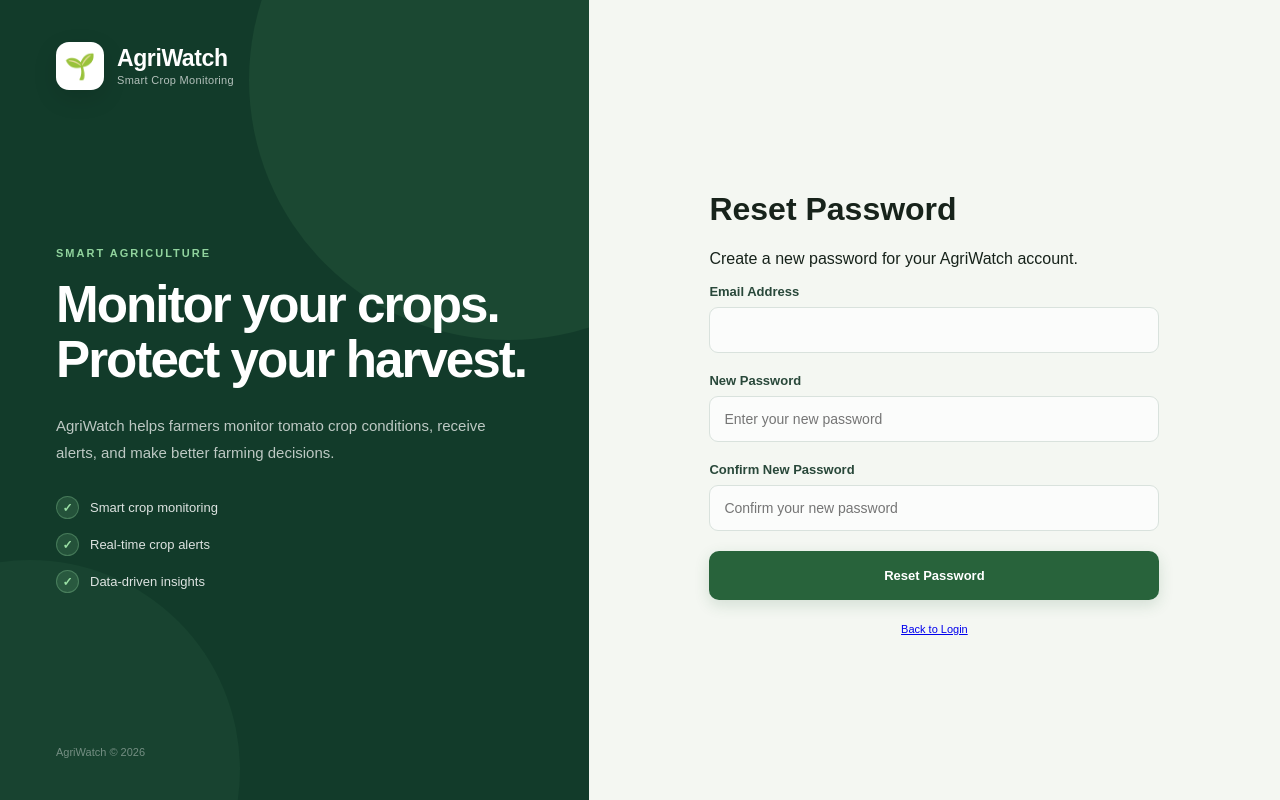
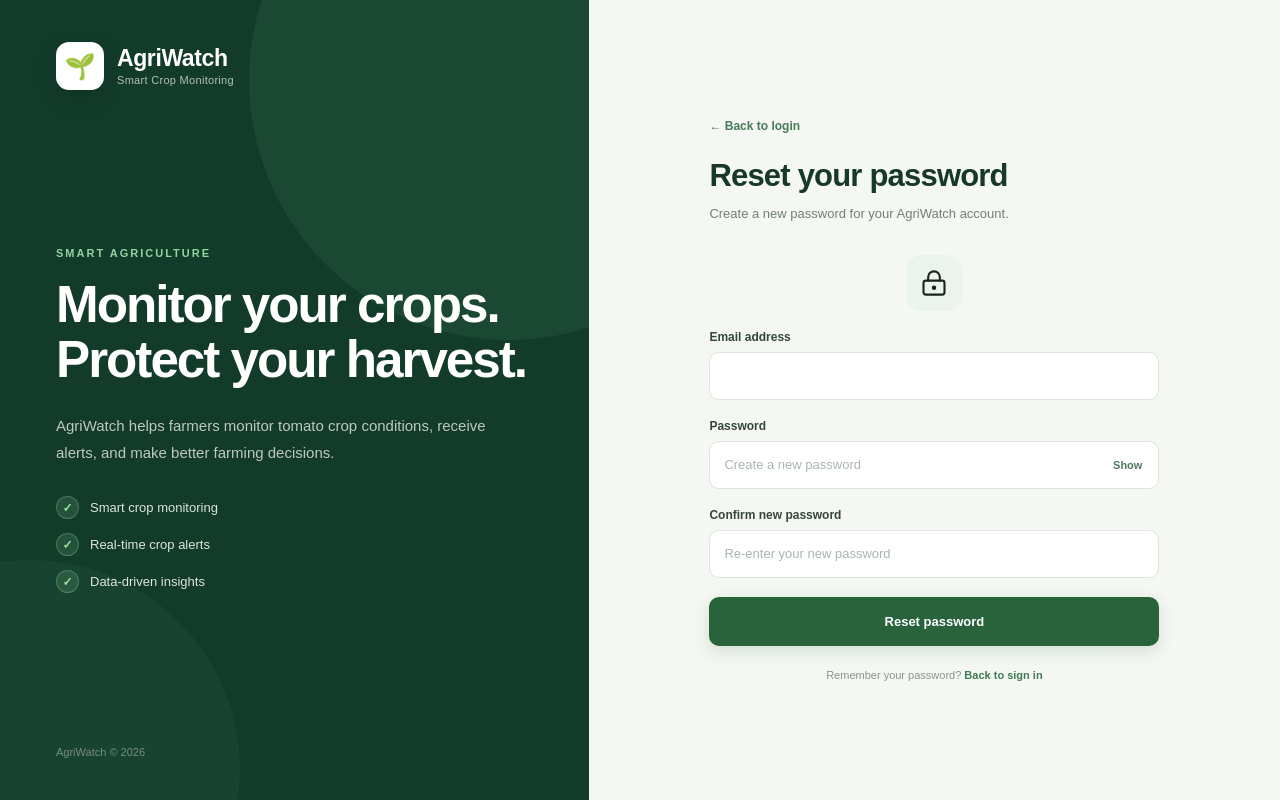
Before and after one commit to ZeinReyes/AgriWatch, a React (Vite) app in the folder agriwatch-frontend/: page /reset-password in a window 1280 px wide. Built offline with nearby package versions, Linux system fonts and the light colour scheme.

Commit message:
auth flow page UI adjustments

```diff
--- a/agriwatch-frontend/src/pages/auth/ForgotPassword.jsx
+++ b/agriwatch-frontend/src/pages/auth/ForgotPassword.jsx
@@ -1,8 +1,6 @@
 import { useState } from "react";
-import {
-  Link,
-  useNavigate,
-} from "react-router-dom";
+import { Link, useNavigate } from "react-router-dom";
+import { CircleAlert, KeyRound } from "lucide-react";
 
 import AuthInput from "../../components/auth/AuthInput";
 import AuthLayout from "../../components/auth/AuthLayout";
@@ -12,18 +10,11 @@ import { forgotPassword } from "../../services/authService";
 const ForgotPassword = () => {
   const navigate = useNavigate();
 
-  const [email, setEmail] =
-    useState("");
+  const [email, setEmail] = useState("");
+  const [error, setError] = useState("");
+  const [loading, setLoading] = useState(false);
 
-  const [error, setError] =
-    useState("");
-
-  const [loading, setLoading] =
-    useState(false);
-
-  const handleSubmit = async (
-    event
-  ) => {
+  const handleSubmit = async (event) => {
     event.preventDefault();
 
     setError("");
@@ -31,18 +22,16 @@ const ForgotPassword = () => {
 
     try {
       await forgotPassword({
-        email,
+        email: email.trim(),
       });
 
       navigate(
-        `/verify-reset-otp?email=${encodeURIComponent(
-          email
-        )}`
+        `/verify-reset-otp?email=${encodeURIComponent(email.trim())}`
       );
     } catch (error) {
       setError(
         error.response?.data?.message ||
-          "Unable to process your request."
+          "Unable to process your request. Please try again."
       );
     } finally {
       setLoading(false);
@@ -52,35 +41,30 @@ const ForgotPassword = () => {
   return (
     <AuthLayout
       title="Forgot your password?"
-      subtitle="Enter your email and we'll send you a verification code to reset your password."
+      subtitle="Enter your email address and we'll send you a verification code to reset your password."
       showBackToLogin
     >
-      <div className="otp-icon">
-        🔐
+      <div className="otp-icon" aria-hidden="true">
+        <KeyRound size={28} strokeWidth={1.8} />
       </div>
 
       {error && (
-        <div className="auth-error">
-          <span>!</span>
-          {error}
+        <div className="auth-error" role="alert">
+          <CircleAlert size={18} strokeWidth={2} />
+          <span>{error}</span>
         </div>
       )}
 
-      <form
-        className="auth-form"
-        onSubmit={handleSubmit}
-      >
+      <form className="auth-form" onSubmit={handleSubmit}>
         <AuthInput
           label="Email address"
           type="email"
           name="email"
           value={email}
-          onChange={(event) =>
-            setEmail(
-              event.target.value
-            )
-          }
+          onChange={(event) => setEmail(event.target.value)}
           placeholder="you@example.com"
+          autoComplete="email"
+          required
         />
 
         <button
@@ -101,10 +85,7 @@ const ForgotPassword = () => {
 
       <p className="auth-footer">
         Remember your password?{" "}
-        <Link
-          to="/login"
-          className="auth-link"
-        >
+        <Link to="/login" className="auth-link">
           Sign in
         </Link>
       </p>
--- a/agriwatch-frontend/src/pages/auth/Login.jsx
+++ b/agriwatch-frontend/src/pages/auth/Login.jsx
@@ -1,8 +1,6 @@
 import { useState } from "react";
-import {
-  Link,
-  useNavigate,
-} from "react-router-dom";
+import { Link, useNavigate } from "react-router-dom";
+import { CircleAlert } from "lucide-react";
 
 import AuthInput from "../../components/auth/AuthInput";
 import PasswordInput from "../../components/auth/PasswordInput";
@@ -20,33 +18,31 @@ const Login = () => {
     password: "",
   });
 
-  const [error, setError] =
-    useState("");
+  const [error, setError] = useState("");
+  const [loading, setLoading] = useState(false);
 
-  const [loading, setLoading] =
-    useState(false);
-
-  const handleChange = (
-    event
-  ) => {
+  const handleChange = (event) => {
     setForm({
       ...form,
-      [event.target.name]:
-        event.target.value,
+      [event.target.name]: event.target.value,
     });
+
+    if (error) {
+      setError("");
+    }
   };
 
-  const handleSubmit = async (
-    event
-  ) => {
+  const handleSubmit = async (event) => {
     event.preventDefault();
 
     setError("");
     setLoading(true);
 
     try {
-      const data =
-        await loginUser(form);
+      const data = await loginUser({
+        email: form.email.trim(),
+        password: form.password,
+      });
 
       login(data);
 
@@ -54,7 +50,7 @@ const Login = () => {
     } catch (error) {
       setError(
         error.response?.data?.message ||
-          "Unable to log in. Please check your credentials."
+          "Unable to sign in. Please check your email and password."
       );
     } finally {
       setLoading(false);
@@ -67,16 +63,13 @@ const Login = () => {
       subtitle="Sign in to your AgriWatch account."
     >
       {error && (
-        <div className="auth-error">
-          <span>!</span>
-          {error}
+        <div className="auth-error" role="alert">
+          <CircleAlert size={18} strokeWidth={2} />
+          <span>{error}</span>
         </div>
       )}
 
-      <form
-        className="auth-form"
-        onSubmit={handleSubmit}
-      >
+      <form className="auth-form" onSubmit={handleSubmit}>
         <AuthInput
           label="Email address"
           type="email"
@@ -84,19 +77,19 @@ const Login = () => {
           value={form.email}
           onChange={handleChange}
           placeholder="you@example.com"
+          autoComplete="email"
+          required
         />
 
         <PasswordInput
           name="password"
           value={form.password}
           onChange={handleChange}
+          autoComplete="current-password"
         />
 
         <div className="auth-forgot-row">
-          <Link
-            to="/forgot-password"
-            className="auth-link"
-          >
+          <Link to="/forgot-password" className="auth-link">
             Forgot password?
           </Link>
         </div>
@@ -121,10 +114,7 @@ const Login = () => {
         <span>New to AgriWatch?</span>
       </div>
 
-      <Link
-        to="/signup"
-        className="auth-secondary-button"
-      >
+      <Link to="/signup" className="auth-secondary-button">
         Create an account
       </Link>
     </AuthLayout>
--- a/agriwatch-frontend/src/pages/auth/ResetPassword.jsx
+++ b/agriwatch-frontend/src/pages/auth/ResetPassword.jsx
@@ -1,6 +1,20 @@
 import { useState } from "react";
-import { Link, useLocation, useNavigate } from "react-router-dom";
+import {
+  Link,
+  useLocation,
+  useNavigate,
+} from "react-router-dom";
+import {
+  CheckCircle2,
+  CircleAlert,
+  LockKeyhole,
+} from "lucide-react";
+
+import AuthInput from "../../components/auth/AuthInput";
+import PasswordInput from "../../components/auth/PasswordInput";
+import PasswordStrength from "../../components/auth/PasswordStrength";
 import AuthLayout from "../../components/auth/AuthLayout";
+
 import { resetPassword } from "../../services/authService";
 
 const ResetPassword = () => {
@@ -12,6 +26,7 @@ const ResetPassword = () => {
 
   const [password, setPassword] = useState("");
   const [confirmPassword, setConfirmPassword] = useState("");
+
   const [error, setError] = useState("");
   const [success, setSuccess] = useState("");
   const [loading, setLoading] = useState(false);
@@ -21,6 +36,13 @@ const ResetPassword = () => {
 
     setError("");
     setSuccess("");
+
+    if (!email) {
+      setError(
+        "Your reset session is incomplete. Please request a new verification code."
+      );
+      return;
+    }
 
     if (!password || !confirmPassword) {
       setError("Please enter and confirm your new password.");
@@ -41,7 +63,7 @@ const ResetPassword = () => {
 
     if (!otp) {
       setError(
-        "Your password reset session has expired. Please request a new OTP."
+        "Your password reset session has expired. Please request a new verification code."
       );
       return;
     }
@@ -56,9 +78,10 @@ const ResetPassword = () => {
       });
 
       sessionStorage.removeItem("agriwatch_reset_otp");
+      sessionStorage.removeItem("agriwatch_reset_email");
 
       setSuccess(
-        "Your password has been reset successfully. You can now log in."
+        "Your password has been reset successfully. Redirecting you to sign in..."
       );
 
       setTimeout(() => {
@@ -75,91 +98,91 @@ const ResetPassword = () => {
   };
 
   return (
-    <AuthLayout>
-      <div className="auth-form-container">
-        <div className="auth-header">
-          <h1>Reset Password</h1>
-
-          <p>
-            Create a new password for your AgriWatch account.
-          </p>
+    <AuthLayout
+      title="Reset your password"
+      subtitle="Create a new password for your AgriWatch account."
+      showBackToLogin
+    >
+      <div className="otp-icon" aria-hidden="true">
+        <LockKeyhole size={28} strokeWidth={1.8} />
       </div>
 
-        <form onSubmit={handleSubmit}>
       {error && (
-            <div className="auth-error">
-              {error}
+        <div className="auth-error" role="alert">
+          <CircleAlert size={18} strokeWidth={2} />
+          <span>{error}</span>
         </div>
       )}
 
       {success && (
-            <div className="auth-success">
-              {success}
+        <div className="auth-success" role="status">
+          <CheckCircle2 size={18} strokeWidth={2} />
+          <span>{success}</span>
         </div>
       )}
 
-          <div className="form-group">
-            <label htmlFor="email">
-              Email Address
-            </label>
-
-            <input
-              id="email"
+      <form className="auth-form" onSubmit={handleSubmit}>
+        <AuthInput
+          label="Email address"
           type="email"
+          name="email"
           value={email}
           disabled
+          autoComplete="email"
         />
-          </div>
 
-          <div className="form-group">
-            <label htmlFor="password">
-              New Password
-            </label>
+        <PasswordInput
+          name="password"
+          value={password}
+          onChange={(event) => setPassword(event.target.value)}
+          placeholder="Create a new password"
+          autoComplete="new-password"
+        />
 
-            <input
-              id="password"
-              type="password"
-              placeholder="Enter your new password"
-              value={password}
-              onChange={(event) =>
-                setPassword(event.target.value)
-              }
-              disabled={loading}
-            />
-          </div>
+        <PasswordStrength password={password} />
 
-          <div className="form-group">
+        <div className="auth-input-group">
           <label htmlFor="confirmPassword">
-              Confirm New Password
+            Confirm new password
           </label>
 
           <input
             id="confirmPassword"
+            name="confirmPassword"
             type="password"
-              placeholder="Confirm your new password"
             value={confirmPassword}
             onChange={(event) =>
               setConfirmPassword(event.target.value)
             }
+            placeholder="Re-enter your new password"
+            autoComplete="new-password"
             disabled={loading}
+            required
           />
         </div>
 
         <button
           type="submit"
           className="auth-button"
-            disabled={loading}
+          disabled={loading || Boolean(success)}
         >
-            {loading ? "Resetting Password..." : "Reset Password"}
+          {loading ? (
+            <>
+              <span className="button-spinner" />
+              Resetting password...
+            </>
+          ) : (
+            "Reset password"
+          )}
         </button>
       </form>
 
-        <div className="auth-footer">
-          <Link to="/login">
-            Back to Login
+      <p className="auth-footer">
+        Remember your password?{" "}
+        <Link to="/login" className="auth-link">
+          Back to sign in
         </Link>
-        </div>
-      </div>
+      </p>
     </AuthLayout>
   );
 };
--- a/agriwatch-frontend/src/pages/auth/Signup.jsx
+++ b/agriwatch-frontend/src/pages/auth/Signup.jsx
@@ -1,8 +1,6 @@
 import { useState } from "react";
-import {
-  Link,
-  useNavigate,
-} from "react-router-dom";
+import { Link, useNavigate } from "react-router-dom";
+import { CircleAlert } from "lucide-react";
 
 import AuthInput from "../../components/auth/AuthInput";
 import PasswordInput from "../../components/auth/PasswordInput";
@@ -20,42 +18,42 @@ const Signup = () => {
     password: "",
   });
 
-  const [error, setError] =
-    useState("");
+  const [error, setError] = useState("");
+  const [loading, setLoading] = useState(false);
 
-  const [loading, setLoading] =
-    useState(false);
-
-  const handleChange = (
-    event
-  ) => {
+  const handleChange = (event) => {
     setForm({
       ...form,
-      [event.target.name]:
-        event.target.value,
+      [event.target.name]: event.target.value,
     });
+
+    if (error) {
+      setError("");
+    }
   };
 
-  const handleSubmit = async (
-    event
-  ) => {
+  const handleSubmit = async (event) => {
     event.preventDefault();
 
     setError("");
     setLoading(true);
 
     try {
-      await registerUser(form);
+      await registerUser({
+        full_name: form.full_name.trim(),
+        email: form.email.trim(),
+        password: form.password,
+      });
 
       navigate(
         `/verify-email?email=${encodeURIComponent(
-          form.email
+          form.email.trim()
         )}`
       );
     } catch (error) {
       setError(
         error.response?.data?.message ||
-          "Unable to create your account."
+          "Unable to create your account. Please review your information and try again."
       );
     } finally {
       setLoading(false);
@@ -65,19 +63,16 @@ const Signup = () => {
   return (
     <AuthLayout
       title="Create your account"
-      subtitle="Start monitoring your tomato crops with AgriWatch."
+      subtitle="Set up your AgriWatch account to monitor your farm and crops."
     >
       {error && (
-        <div className="auth-error">
-          <span>!</span>
-          {error}
+        <div className="auth-error" role="alert">
+          <CircleAlert size={18} strokeWidth={2} />
+          <span>{error}</span>
         </div>
       )}
 
-      <form
-        className="auth-form"
-        onSubmit={handleSubmit}
-      >
+      <form className="auth-form" onSubmit={handleSubmit}>
         <AuthInput
           label="Full name"
           name="full_name"
@@ -85,6 +80,7 @@ const Signup = () => {
           onChange={handleChange}
           placeholder="Enter your full name"
           autoComplete="name"
+          required
         />
 
         <AuthInput
@@ -94,6 +90,8 @@ const Signup = () => {
           value={form.email}
           onChange={handleChange}
           placeholder="you@example.com"
+          autoComplete="email"
+          required
         />
 
         <PasswordInput
@@ -104,9 +102,7 @@ const Signup = () => {
           autoComplete="new-password"
         />
 
-        <PasswordStrength
-          password={form.password}
-        />
+        <PasswordStrength password={form.password} />
 
         <button
           type="submit"
@@ -126,10 +122,7 @@ const Signup = () => {
 
       <p className="auth-footer">
         Already have an account?{" "}
-        <Link
-          to="/login"
-          className="auth-link"
-        >
+        <Link to="/login" className="auth-link">
           Sign in
         </Link>
       </p>
--- a/agriwatch-frontend/src/pages/auth/VerifyEmail.jsx
+++ b/agriwatch-frontend/src/pages/auth/VerifyEmail.jsx
@@ -4,6 +4,11 @@ import {
   useLocation,
   useNavigate,
 } from "react-router-dom";
+import {
+  CheckCircle2,
+  CircleAlert,
+  MailCheck,
+} from "lucide-react";
 
 import AuthLayout from "../../components/auth/AuthLayout";
 
@@ -16,69 +21,61 @@ const VerifyEmail = () => {
   const location = useLocation();
   const navigate = useNavigate();
 
-  const params =
-    new URLSearchParams(
-      location.search
-    );
+  const params = new URLSearchParams(location.search);
+  const initialEmail = params.get("email") || "";
 
-  const initialEmail =
-    params.get("email") || "";
+  const [email, setEmail] = useState(initialEmail);
+  const [otp, setOtp] = useState("");
 
-  const [email, setEmail] =
-    useState(initialEmail);
+  const [error, setError] = useState("");
+  const [success, setSuccess] = useState("");
 
-  const [otp, setOtp] =
-    useState("");
+  const [loading, setLoading] = useState(false);
+  const [resending, setResending] = useState(false);
 
-  const [error, setError] =
-    useState("");
-
-  const [success, setSuccess] =
-    useState("");
-
-  const [loading, setLoading] =
-    useState(false);
-
-  const [resending, setResending] =
-    useState(false);
-
-  const [
-    countdown,
-    setCountdown,
-  ] = useState(0);
+  const [countdown, setCountdown] = useState(0);
 
   useEffect(() => {
-    if (countdown <= 0) return;
+    if (countdown <= 0) {
+      return;
+    }
 
     const timer = setInterval(() => {
-      setCountdown(
-        (previous) =>
-          previous - 1
-      );
+      setCountdown((previous) => previous - 1);
     }, 1000);
 
-    return () =>
-      clearInterval(timer);
+    return () => clearInterval(timer);
   }, [countdown]);
 
-  const handleOtpChange = (
-    event
-  ) => {
-    const value =
-      event.target.value
-        .replace(/\D/g, "")
-        .slice(0, 6);
+  const handleOtpChange = (event) => {
+    const value = event.target.value
+      .replace(/\D/g, "")
+      .slice(0, 6);
 
     setOtp(value);
+    setError("");
   };
 
-  const handleSubmit = async (
-    event
-  ) => {
+  const handleSubmit = async (event) => {
     event.preventDefault();
 
     setError("");
     setSuccess("");
+
+    if (!email) {
+      setError(
+        "Email address is missing. Please return to signup and try again."
+      );
+      return;
+    }
+
+    if (otp.length !== 6) {
+      setError(
+        "Please enter the complete 6-digit verification code."
+      );
+      return;
+    }
+
     setLoading(true);
 
     try {
@@ -88,7 +85,7 @@ const VerifyEmail = () => {
       });
 
       setSuccess(
-        "Your email has been verified successfully."
+        "Your email has been verified successfully. Redirecting you to sign in..."
       );
 
       setTimeout(() => {
@@ -105,7 +102,9 @@ const VerifyEmail = () => {
   };
 
   const handleResend = async () => {
-    if (countdown > 0) return;
+    if (countdown > 0 || resending) {
+      return;
+    }
 
     setError("");
     setSuccess("");
@@ -135,11 +134,11 @@ const VerifyEmail = () => {
   return (
     <AuthLayout
       title="Verify your email"
-      subtitle="We've sent a 6-digit verification code to your email address."
+      subtitle="Enter the 6-digit verification code sent to your email address."
       showBackToLogin
     >
-      <div className="otp-icon">
-        ✉
+      <div className="otp-icon" aria-hidden="true">
+        <MailCheck size={28} strokeWidth={1.8} />
       </div>
 
       <div className="otp-email">
@@ -148,23 +147,20 @@ const VerifyEmail = () => {
       </div>
 
       {error && (
-        <div className="auth-error">
-          <span>!</span>
-          {error}
+        <div className="auth-error" role="alert">
+          <CircleAlert size={18} strokeWidth={2} />
+          <span>{error}</span>
         </div>
       )}
 
       {success && (
-        <div className="auth-success">
-          <span>✓</span>
-          {success}
+        <div className="auth-success" role="status">
+          <CheckCircle2 size={18} strokeWidth={2} />
+          <span>{success}</span>
         </div>
       )}
 
-      <form
-        className="auth-form"
-        onSubmit={handleSubmit}
-      >
+      <form className="auth-form" onSubmit={handleSubmit}>
         <div className="auth-input-group">
           <label htmlFor="otp">
             Verification code
@@ -182,16 +178,14 @@ const VerifyEmail = () => {
             maxLength={6}
             className="otp-input"
             required
+            autoFocus
           />
         </div>
 
         <button
           type="submit"
           className="auth-button"
-          disabled={
-            loading ||
-            otp.length !== 6
-          }
+          disabled={loading || otp.length !== 6}
         >
           {loading ? (
             <>
@@ -205,18 +199,13 @@ const VerifyEmail = () => {
       </form>
 
       <div className="resend-section">
-        <p>
-          Didn't receive the code?
-        </p>
+        <p>Didn't receive the code?</p>
 
         <button
           type="button"
           className="text-button"
           onClick={handleResend}
-          disabled={
-            resending ||
-            countdown > 0
-          }
+          disabled={resending || countdown > 0}
         >
           {resending
             ? "Sending..."
@@ -228,10 +217,7 @@ const VerifyEmail = () => {
 
       <p className="auth-footer">
         Wrong email?{" "}
-        <Link
-          to="/signup"
-          className="auth-link"
-        >
+        <Link to="/signup" className="auth-link">
           Create a new account
         </Link>
       </p>
--- a/agriwatch-frontend/src/pages/auth/VerifyResetOTP.jsx
+++ b/agriwatch-frontend/src/pages/auth/VerifyResetOTP.jsx
@@ -3,20 +3,19 @@ import {
   Link,
   useLocation,
 } from "react-router-dom";
+import {
+  CircleAlert,
+  KeyRound,
+} from "lucide-react";
 
 import AuthLayout from "../../components/auth/AuthLayout";
 
-import {
-  verifyResetOTP,
-} from "../../services/authService";
+import { verifyResetOTP } from "../../services/authService";
 
 const VerifyResetOTP = () => {
   const location = useLocation();
 
-  const params = new URLSearchParams(
-    location.search
-  );
-
+  const params = new URLSearchParams(location.search);
   const email = params.get("email") || "";
 
   const [otp, setOtp] = useState("");
@@ -59,9 +58,6 @@ const VerifyResetOTP = () => {
         otp,
       });
 
-      /*
-       * Store the verified reset information.
-       */
       sessionStorage.setItem(
         "agriwatch_reset_otp",
         otp
@@ -72,19 +68,9 @@ const VerifyResetOTP = () => {
         email
       );
 
-      /*
-       * Navigate using a full page navigation.
-       *
-       * This guarantees that ResetPassword.jsx
-       * is mounted immediately instead of requiring
-       * a manual browser refresh.
-       */
       window.location.assign(
-        `/reset-password?email=${encodeURIComponent(
-          email
-        )}`
+        `/reset-password?email=${encodeURIComponent(email)}`
       );
-
     } catch (error) {
       console.error(
         "OTP verification error:",
@@ -103,33 +89,27 @@ const VerifyResetOTP = () => {
 
   return (
     <AuthLayout
-      title="Enter verification code"
-      subtitle="Enter the 6-digit code sent to your email address."
+      title="Verify your identity"
+      subtitle="Enter the 6-digit code sent to your email address to continue resetting your password."
       showBackToLogin
     >
-      <div className="otp-icon">
-        🔢
+      <div className="otp-icon" aria-hidden="true">
+        <KeyRound size={28} strokeWidth={1.8} />
       </div>
 
       <div className="otp-email">
         <span>Code sent to</span>
-
-        <strong>
-          {email}
-        </strong>
+        <strong>{email}</strong>
       </div>
 
       {error && (
-        <div className="auth-error">
-          <span>!</span>
-          {error}
+        <div className="auth-error" role="alert">
+          <CircleAlert size={18} strokeWidth={2} />
+          <span>{error}</span>
         </div>
       )}
 
-      <form
-        className="auth-form"
-        onSubmit={handleSubmit}
-      >
+      <form className="auth-form" onSubmit={handleSubmit}>
         <div className="auth-input-group">
           <label htmlFor="otp">
             Verification code
@@ -154,10 +134,7 @@ const VerifyResetOTP = () => {
         <button
           type="submit"
           className="auth-button"
-          disabled={
-            loading ||
-            otp.length !== 6
-          }
+          disabled={loading || otp.length !== 6}
         >
           {loading ? (
             <>
@@ -172,7 +149,6 @@ const VerifyResetOTP = () => {
 
       <p className="auth-footer">
         Need a new code?{" "}
-
         <Link
           to="/forgot-password"
           className="auth-link"
```
Lines whose indentation alone changed are shown as unchanged.
